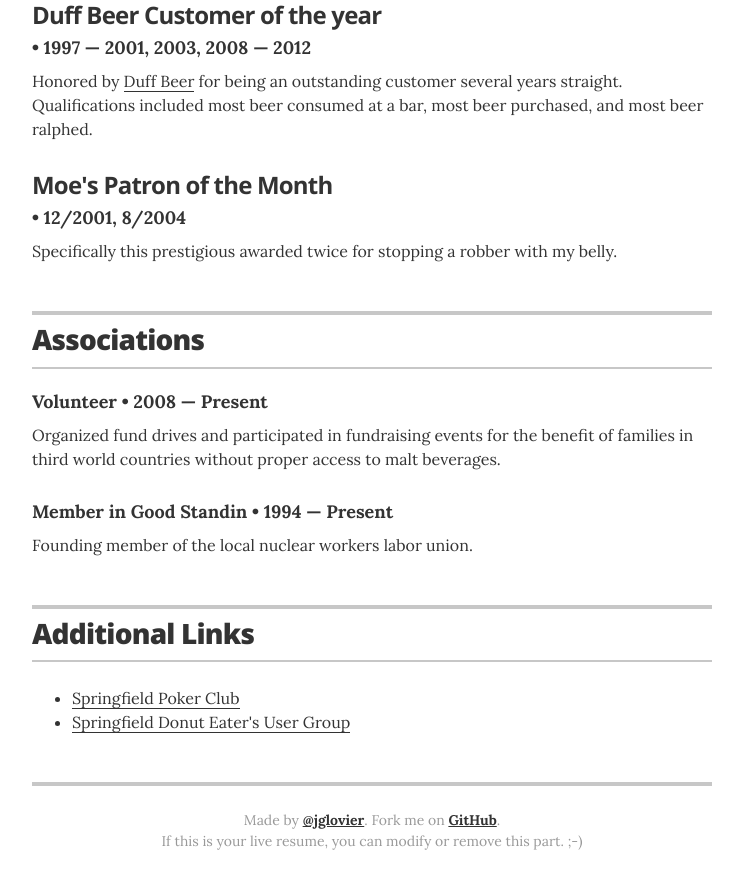
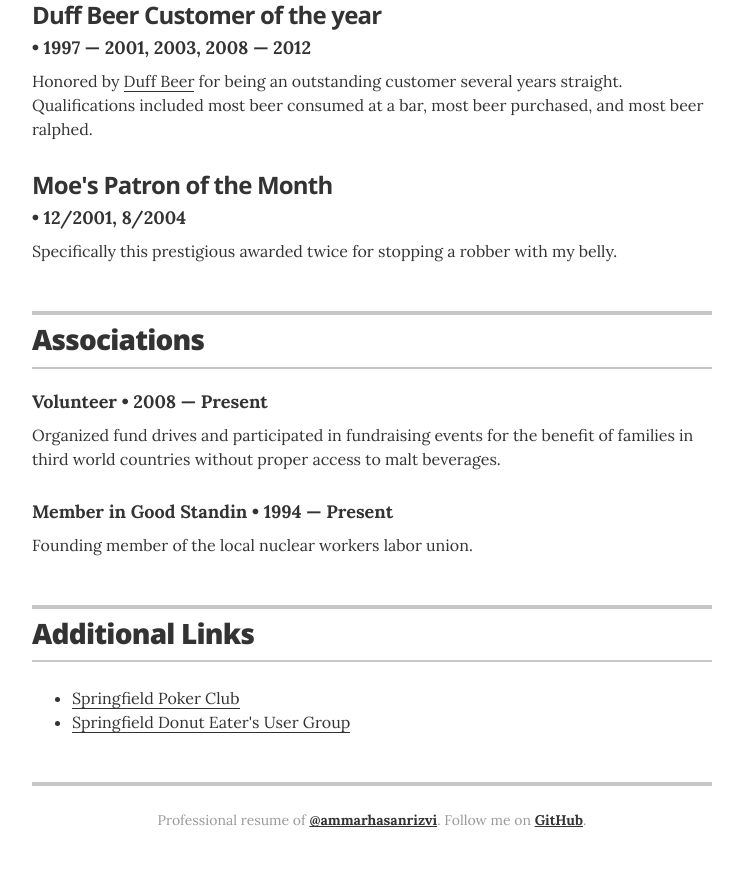
Before and after one commit to ammar-hasan/ammar-hasan.github.io, a Jekyll site: the page built from index.html, in a window 1280 px wide and 900 px high, scrolled down 2544 px. Shown: the top 889 px of the window, without its empty margins (268-1011 px from the left). Built offline with Jekyll 4.4.1, drawn with Linux system fonts in a browser that asks for light colours.

Commit message:
line changed

```diff
--- a/_layouts/resume.html
+++ b/_layouts/resume.html
@@ -199,8 +199,7 @@
       {% endif %}
 
       <footer class="page-footer">
-        <p class="footer-line">Made by <a href="http://twitter.com/jglovier">@jglovier</a>. Fork me on <a href="https://github.com/jglovier/resume-template">GitHub</a>.</p>
-        <p class="footer-line">If this is your live resume, you can modify or remove this part. ;-)</p>
+        <p class="footer-line">Professional resume of <a href="http://twitter.com/ammarhasanrizvi">@ammarhasanrizvi</a>. Follow me on <a href="https://github.com/ammar-hasan">GitHub</a>.</p>
       </footer>
 
     </div>
```
